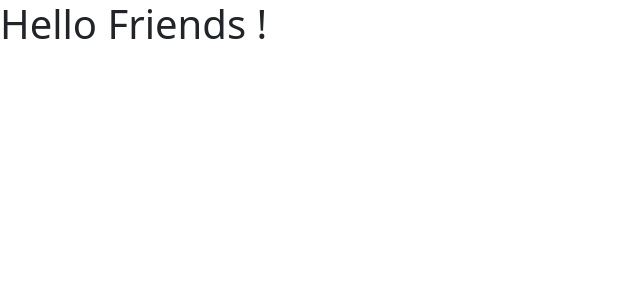
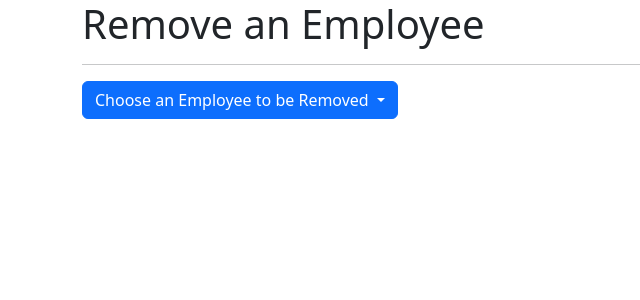
Before and after one commit to Madhusolanki48/Office-Sync, a Django app: page /remove/ in a window 1280 px wide. Shown: the top 300 px of the page, without its empty margins (0-640 px from the left). Run offline with Django 5.2, Linux system fonts and the light colour scheme; data comes from the database, SQL or seed files in the repository; both versions use the stored data as it was after the commit.

Commit message:
feat: implement emp removal with dropdown

```diff
--- a/offc_emp_proj/emp_app/templates/remove_emp.html
+++ b/offc_emp_proj/emp_app/templates/remove_emp.html
@@ -3,11 +3,26 @@
   <head>
     <meta charset="utf-8">
     <meta name="viewport" content="width=device-width, initial-scale=1">
-    <title>Remove Employee</title>
+    <title>Remove an Employee</title>
     <link href="https://cdn.jsdelivr.net/npm/bootstrap@5.3.7/dist/css/bootstrap.min.css" rel="stylesheet" integrity="sha384-LN+7fdVzj6u52u30Kp6M/trliBMCMKTyK833zpbD+pXdCLuTusPj697FH4R/5mcr" crossorigin="anonymous">
   </head>
   <body>
-    <h1>Hello Friends !</h1>
+    <div class="container">
+        <h1>Remove an Employee</h1>
+        <hr>
+        <div class="dropdown">
+  <button class="btn btn-primary dropdown-toggle" type="button" data-bs-toggle="dropdown" aria-expanded="false">
+    Choose an Employee to be Removed
+  </button>
+  <ul class="dropdown-menu">
+  {% for emp in emps %}
+  <li><a class="dropdown-item" href="/remove_emp/{{ emp.id }}">
+    {{ forloop.counter }}. {{ emp.first_name }} {{ emp.last_name }}
+  </a></li>
+{% endfor %}
+
+</ul>
+    </div>
     <script src="https://cdn.jsdelivr.net/npm/bootstrap@5.3.7/dist/js/bootstrap.bundle.min.js" integrity="sha384-ndDqU0Gzau9qJ1lfW4pNLlhNTkCfHzAVBReH9diLvGRem5+R9g2FzA8ZGN954O5Q" crossorigin="anonymous"></script>
   </body>
 </html>
--- a/offc_emp_proj/emp_app/urls.py
+++ b/offc_emp_proj/emp_app/urls.py
@@ -23,5 +23,6 @@ urlpatterns = [
     path('all/', views.all_emp, name='all_emp'),
     path('add/', views.add_emp, name='add_emp'),
     path('remove/', views.remove_emp, name='remove_emp'),
+    path('remove_emp/<int:emp_id>', views.remove_emp, name='remove_emp'),
     path('filter/', views.filter_emp, name='filter_emp'),
 ]
--- a/offc_emp_proj/emp_app/views.py
+++ b/offc_emp_proj/emp_app/views.py
@@ -32,8 +32,19 @@ def add_emp(request):
     else:
         return HttpResponse('An Exception Occured! Employee has not been added')
 
-def remove_emp(request):
-    return render(request, 'remove_emp.html')
+def remove_emp(request,emp_id=0):
+    if emp_id:
+        try:
+            emp_to_be_removed=Employee.objects.get(id=emp_id)
+            emp_to_be_removed.delete()
+            return HttpResponse("Employee Removed Successfully")
+        except:
+            return HttpResponse("Please enter a Valid Employee ID")
+    emps=Employee.objects.all()
+    context={
+        'emps':emps
+    }
+    return render(request, 'remove_emp.html',context)
 
 def filter_emp(request):
     return render(request, 'filter_emp.html')
```
Also changed, not shown: offc_emp_proj/db.sqlite3.
